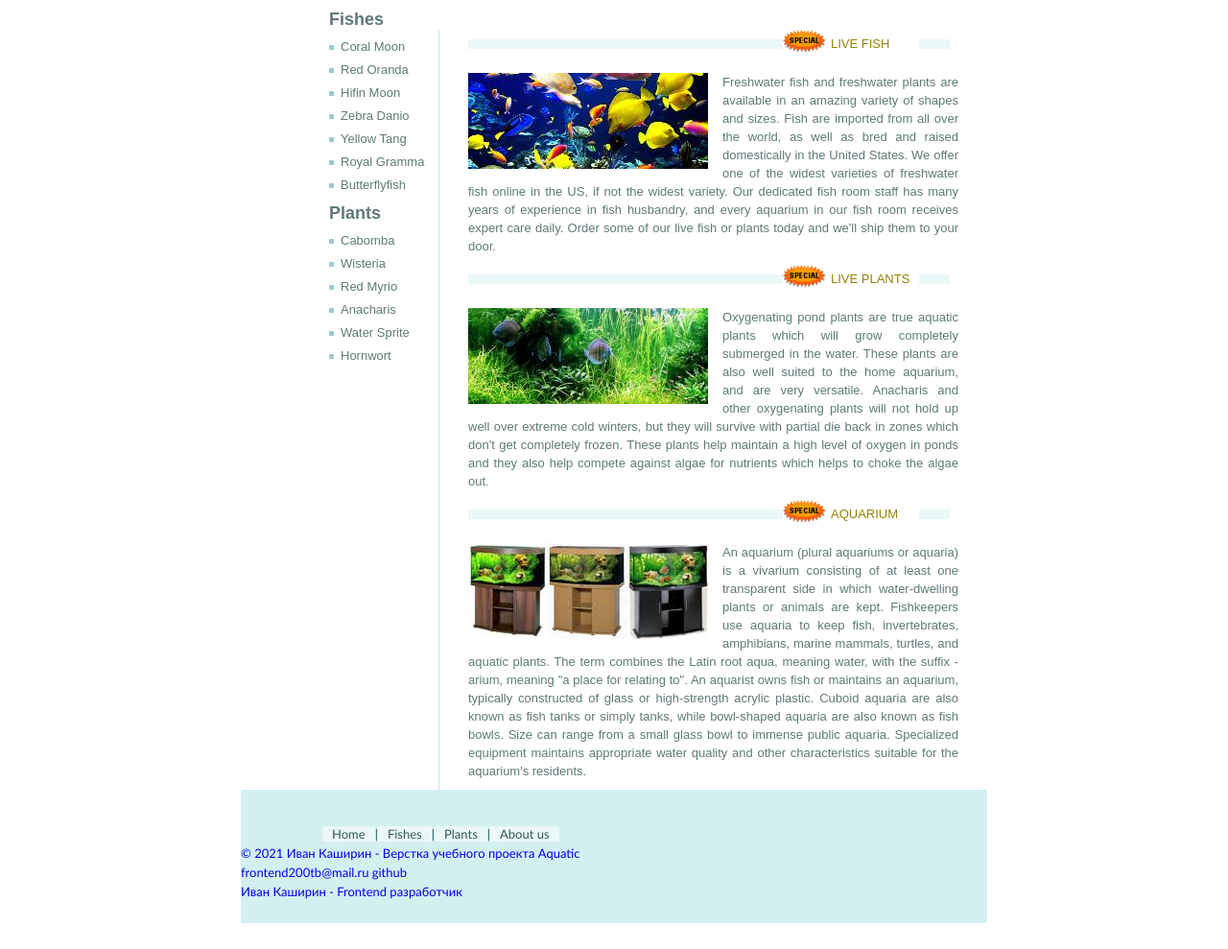
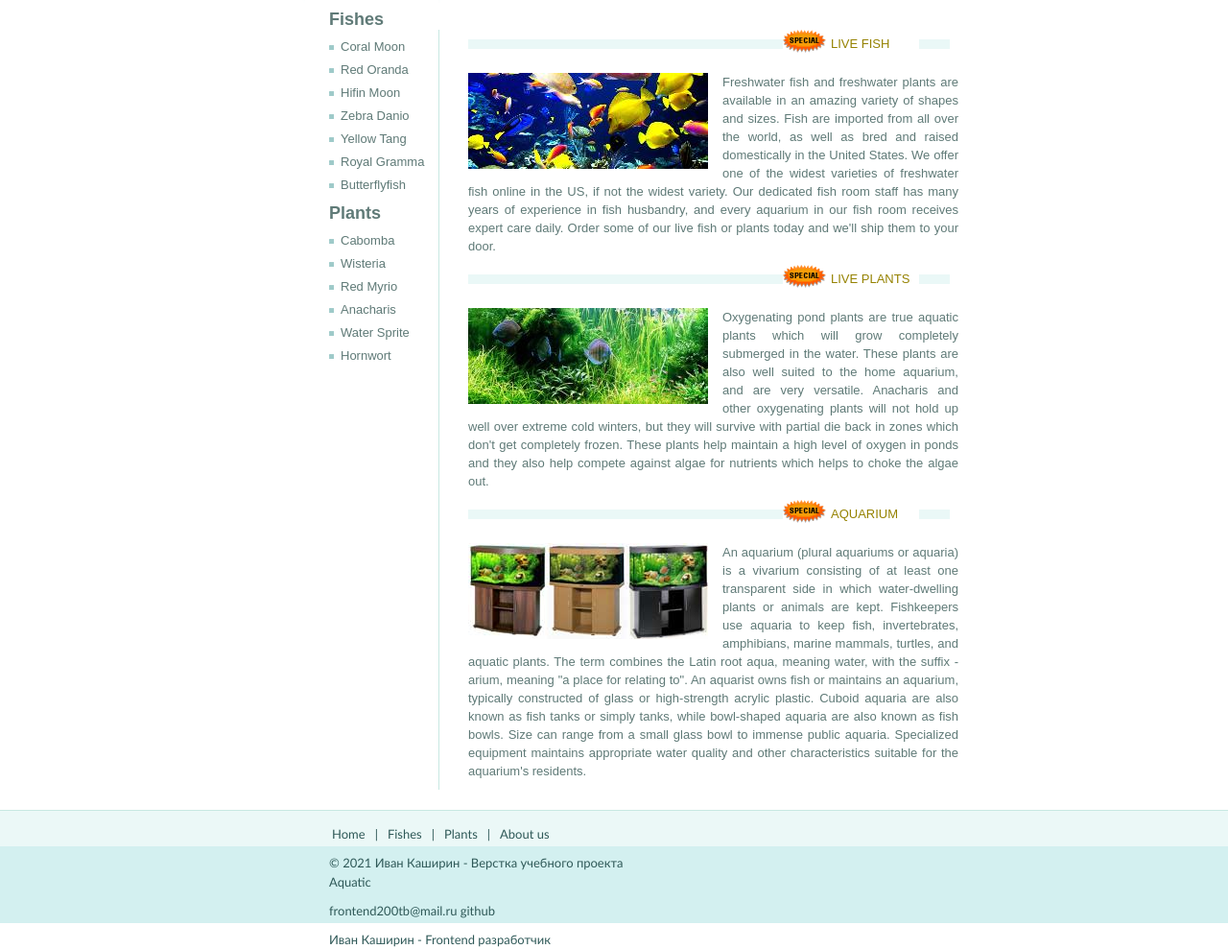
Before and after one commit to frontend200tb/aquatic, a plain HTML site: page index.html in a window 1280 px wide. Shown: the part 248-1237 px from the top of the page at 96% size. Before the commit the page ends 1210 px from the top, so only its background shows below. Drawn offline with Linux system fonts and the light colour scheme.

Commit message:
Add files via upload

```diff
--- a/css/style.css
+++ b/css/style.css
@@ -188,15 +188,21 @@ a {
 /* Footer*/
 
 .footer {
-    width: 778px;
+
     height: 103px;
-    background: url(.../img/footerbg.gif) 0 0 repeat-x #D3F0F0;
+    background: url(../img/footerbg.gif) 0 0 repeat-x #D3F0F0;
     color: #2F5958;
     font: 13px/20px "Trebuchet MS", Arial, Helvetica, sans-serif;
     position: relative;
     margin: 0 auto;
     clear: both;
     padding: 36px 0 0;
+}
+
+.footer .pan{
+    width: 778px;
+    position: relative;
+    margin: 0 auto;
 }
 
 .footer ul {
@@ -221,7 +227,18 @@ a {
     text-decoration: underline;
 }
 
-.footer p.copyright {
+/*Copyright*/
+.footer .copyright {
     width: 350px;
     margin: 10px 0 0 92px;
 }
+
+.footer .copyright a {
+    color: #2F5958;
+    font-size: 13px;
+}
+
+.footer .copyright a:hover {
+    text-decoration: underline;
+}
+/*Copyright end*/
```
